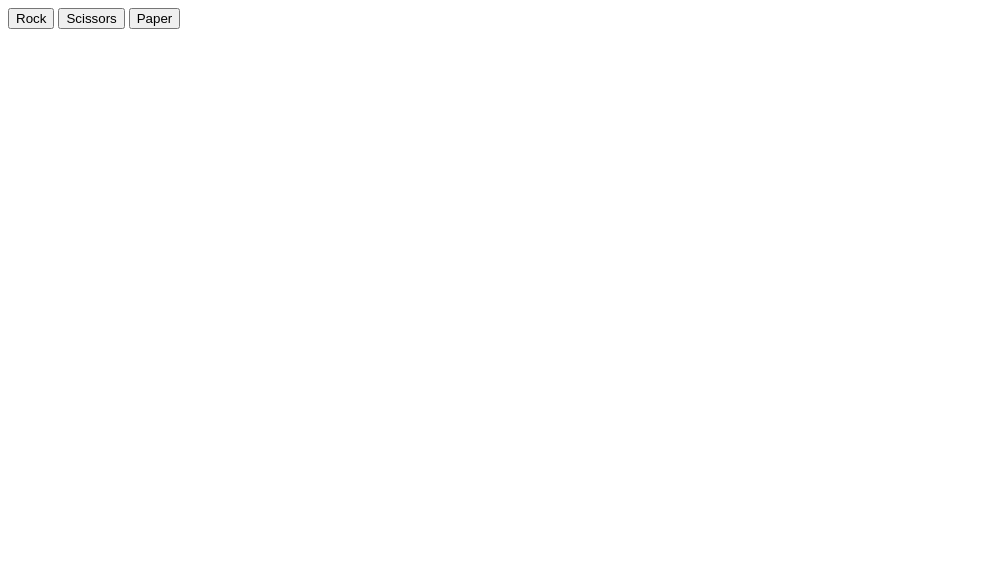
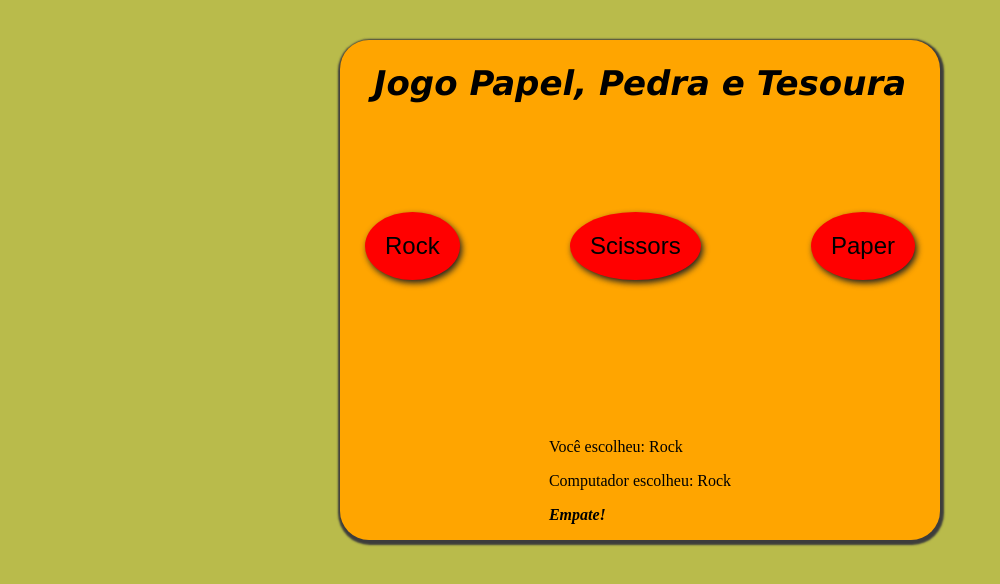
Before and after one commit to Lucasmanuelmz/Project-2js, a plain HTML site: page index.html in a window 1280 px wide. Both pictures are taken after a click on the button "Rock". Shown: the whole page, without its empty margins (0-1000 px from the left). Drawn offline with Linux system fonts and the light colour scheme.

Commit message:
Adicionei  interface de usuário ao jogo para que seja jogado do navegador

```diff
--- a/index.html
+++ b/index.html
@@ -4,12 +4,18 @@
     <meta charset="UTF-8">
     <meta name="viewport" content="width=device-width, initial-scale=1.0">
     <title>Jogo</title>
+    <link rel="stylesheet" href="./style.css">
 </head>
 <body>
+    <!--O codigo será revisitado para melhorias-->
     <div class="container">
-        <button id="rock">Rock</button>
-        <button id="scissors">Scissors</button>
-        <button id="paper">Paper</button>
+        <h1>Jogo Papel, Pedra e Tesoura</h1>
+        <div id="container_button">
+            <button id="rock">Rock</button>
+            <button id="scissors">Scissors</button>
+            <button id="paper">Paper</button>
+        </div>
+
         <div id="answer">
             <p></p>
         </div>
--- a/script.js
+++ b/script.js
@@ -1,24 +1,44 @@
-//Nesta função defino as opções e a escolha aleatória do computador as opções
+let buttons = document.querySelectorAll('button');
+let content = document.querySelector('#answer');
+let paragraph = document.createElement('p');
+let para = document.createElement('p');
+let parag = document.createElement('p');
+content.appendChild(paragraph);
+content.appendChild(para);
+content.appendChild(parag);
+
+parag.style.fontWeight = '700';
+parag.style.fontStyle = 'italic'
+
+
 function getComputerChoice(playerSelection) {
-    let options = ['Rock', 'Paper', 'Scissors'];//Opções
-    let computerSelection = options[Math.floor(Math.random() * 3)] //Nesta linha o computador escolhe aleatoriamente uma opção
-    console.log( `Você escolheu: ${playerSelection} Computador escolheu:
-    ${computerSelection} ${playRound(playerSelection, computerSelection)}`); // imprimo o resultado no console
+    let options = ['Rock', 'Paper', 'Scissors'];
+    let computerSelection = options[Math.floor(Math.random() * 3)]
+    paragraph.textContent = `Você escolheu: ${playerSelection}`;
+    para.textContent = `Computador escolheu: ${computerSelection}`
+    parag.textContent = playRound(playerSelection, computerSelection);
+    return paragraph, para, parag;
+}
 
-}
-//Defino a lógica e as regras do jogo
+buttons.forEach((button) => {
+    button.addEventListener('click', () => {
+        let playerSelection = button.textContent;
+        getComputerChoice(playerSelection);
+    })
+})
+
 function playRound(playerSelection, computerSelection) {
     if(playerSelection === computerSelection) {
         return "Empate!"
-    } else if (playerSelection === "Rock" && computerSelection === "Scissors" ||
-            playerSelection === "Scissors" && computerSelection === "Paper"  ||
-            playerSelection === "Paper" && computerSelection === "Rock") {
-                return "Você ganhou!";
+    } else if (playerSelection === "Rock" && computerSelection === "Scissors") {
+        return "Você ganhou este jogo!";
+        } else if(playerSelection === "Paper" && computerSelection === "Rock"){
+                return "Você ganhou este jogo!";
+            } else if(playerSelection === 'Rock' && computerSelection === "Paper") {
+               return 'Você ganhou este jogo!';
             } else {
-               return "Você perdeu!";
+                return 'Você perdeu este jogo!'
             }
 }
 
-const playerSelection = "scissors"; //Seleção da opção do jogador
-const computerSelection = getComputerChoice(playerSelection);
-playRound(playerSelection, computerSelection);//invoquei a função playRound aqui
+playRound();
--- /dev/null
+++ b/style.css
@@ -0,0 +1,43 @@
+body {
+    background-color: rgb(185, 187, 75);
+}
+.container {
+    width: 600px;
+    height: 500px;
+    background-color: orange;
+    margin: 40px auto;
+    display: flex;
+    justify-content: space-between;
+    align-items: center;
+    flex-direction: column;
+    box-shadow: 1px 2px 2px 3px #3d3d3c;
+    border-radius: 29px;
+}
+
+h1 {
+    font-size: 34px;
+    font-family: Verdana, Geneva, Tahoma, sans-serif;
+    font-style: italic;
+}
+
+.container > #container_button {
+    display: flex;
+    justify-content: space-between;
+    align-items: center;
+    flex-direction: row;
+    width: 550px;
+    height: 100px;
+    margin-bottom: 30px;
+}
+
+.container > #container_button > button {
+    padding: 20px;
+    flex: 1, 1, auto;
+    font-size: 24px;
+    background-color: #f00;
+    border: none;
+    border-radius: 50%;
+    box-shadow: 2px 3px 6px #222;
+    margin-bottom: 25px;
+    cursor: pointer;
+}
```
